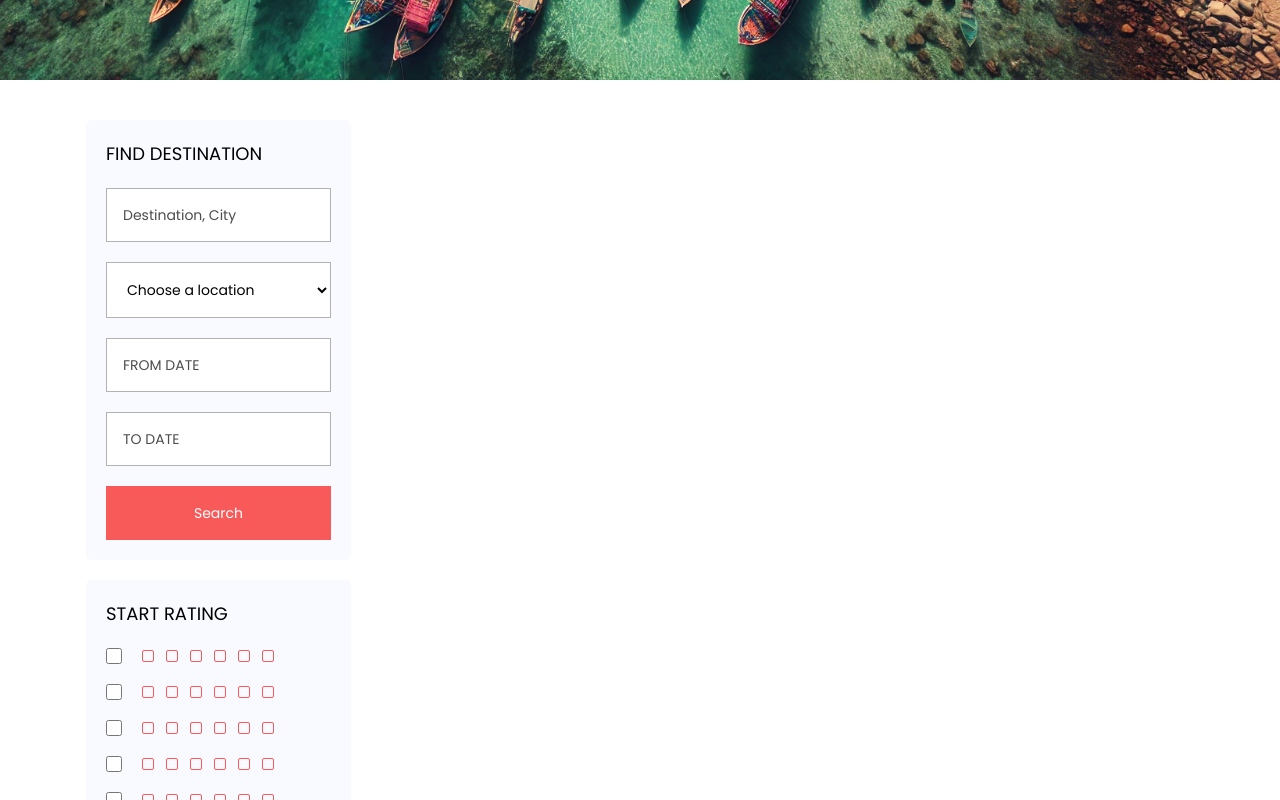
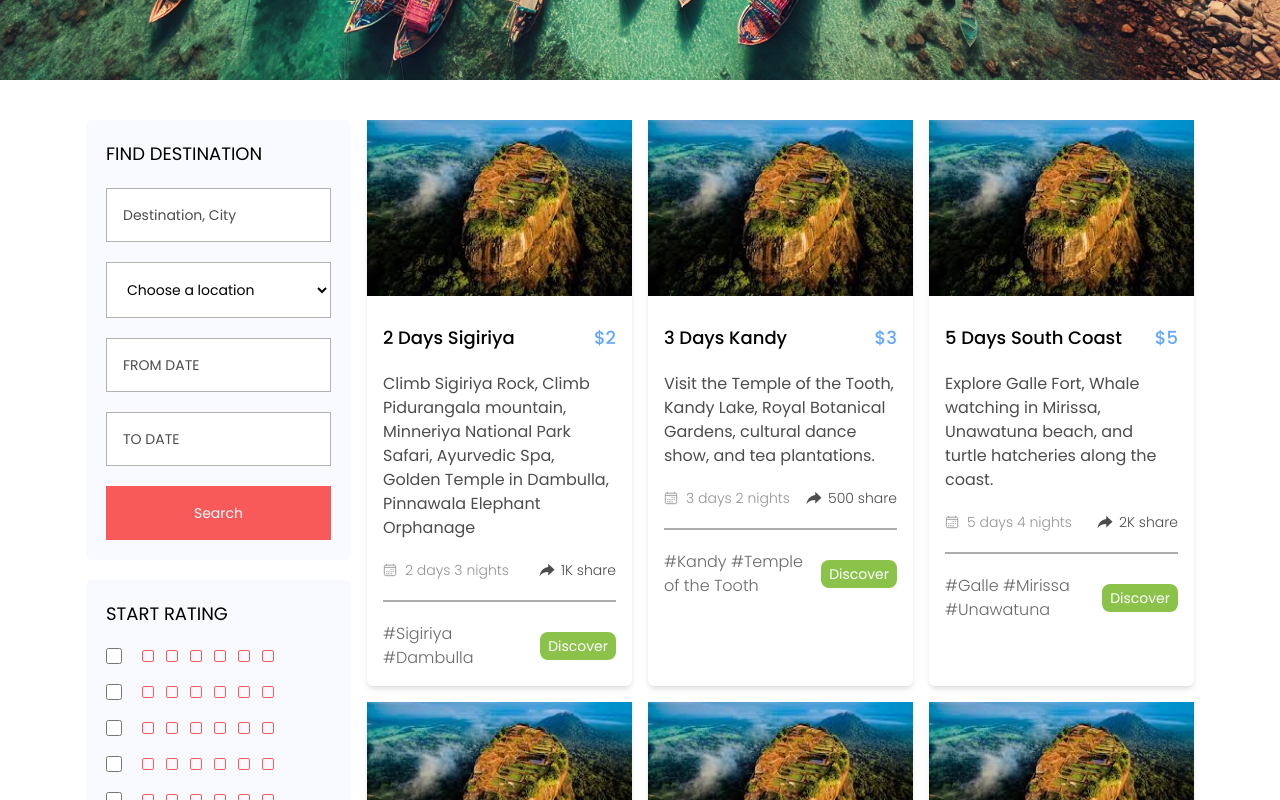
Before and after one commit to odwely-team-01/travelXlanka, a Next.js app: page /tour in a window 1280 px wide. Shown: the part 720-1520 px from the top of the page. Built offline with nearby package versions, Linux system fonts and the light colour scheme.

Commit message:
fix:home page created

```diff
--- a/app/page.tsx
+++ b/app/page.tsx
@@ -1,13 +1,9 @@
 'use client';
-// #f85959
 
 import React from 'react';
-import Image from 'next/image';
 import Banner from '@/app/components/customComponents/home/Banner';
-import BannerBg from '@/public/homeBanner.jpg';
 import WhyChooseUs from './components/customComponents/home/WhyChooseUs';
 import HomeHeroCards from './components/customComponents/home/HomeHeroCards';
-import FeatureCard from './components/customComponents/home/FeatureCard';
 import { packagesData } from '@/app/data/PackagesData';
 import TourCard from './components/customComponents/tour/TourCard';
 import HomeHeroBanner from './components/customComponents/home/HomeHeroBanner';
--- a/app/tour/page.tsx
+++ b/app/tour/page.tsx
@@ -5,7 +5,6 @@ import React, { useState } from 'react';
 import { FaRegStar } from 'react-icons/fa6';
 import { FaStar } from 'react-icons/fa';
 import TourCard from '../components/customComponents/tour/TourCard';
-import { toursCardData } from '../lib/constants';
 import InputText from '../components/customComponents/tour/InputText';
 import DateInput from '../components/customComponents/tour/DateInput';
 import InputSelect from '../components/customComponents/tour/inputSelect';
@@ -13,6 +12,7 @@ import LocationSelect from '../components/customComponents/tour/inputSelect';
 import ButtonSection from '../components/customComponents/tour/ButtonSection';
 import RatingSection from '../components/customComponents/tour/RatingSection';
 import Pagination from '../components/customComponents/pagination/Pagination';
+import { packagesData } from '../data/PackagesData';
 
 function Tour() {
   const [selectedLocation, setSelectedLocation] = useState('');
@@ -79,7 +79,6 @@ function Tour() {
               />
               <DateInput placeholder="FROM DATE" />
               <DateInput placeholder="TO DATE" />
-
               <ButtonSection text="Search" />
             </div>
 
@@ -97,7 +96,7 @@ function Tour() {
           {/* right */}
           <div className="lg:col-span-3 w-full grid grid-cols-1 md:grid-cols-2 lg:grid-cols-3 gap-4">
             {/* card sections here */}
-            {toursCardData?.map((tour, index) => (
+            {packagesData?.map((tour, index) => (
               <TourCard
                 key={index}
                 title={tour.title}
```
Also changed, not shown: 1 other file (tests, documents, lock files or other folders).
